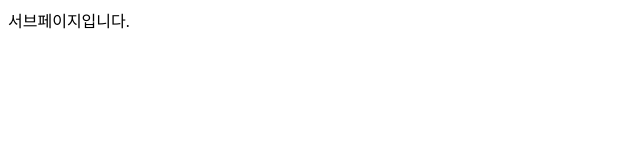
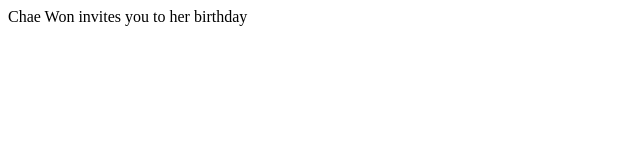
Before and after one commit to wontwo/invitation, a plain HTML site: page index.html in a window 1280 px wide. Shown: the whole page, without its empty margins (0-640 px from the left). Drawn offline with Linux system fonts and the light colour scheme.

Commit message:
Update index.html

```diff
--- a/index.html
+++ b/index.html
@@ -1,8 +1,8 @@
 <html>
   <head>
-    <title>OO의 서브페이지</title>
+    <title>Happy First Birthday</title>
   </head>
   <body>
-    서브페이지입니다.
+    Chae Won invites you to her birthday
   </body>
 </html>
```
